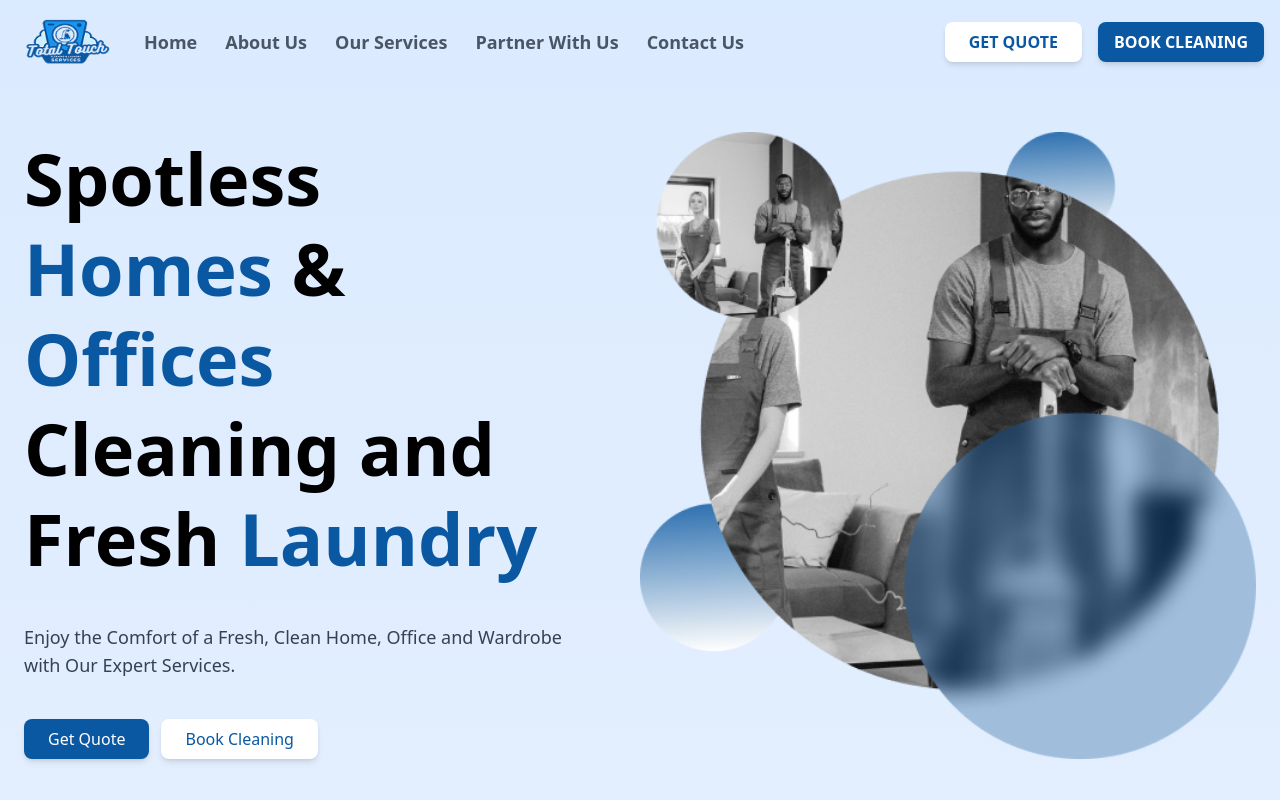
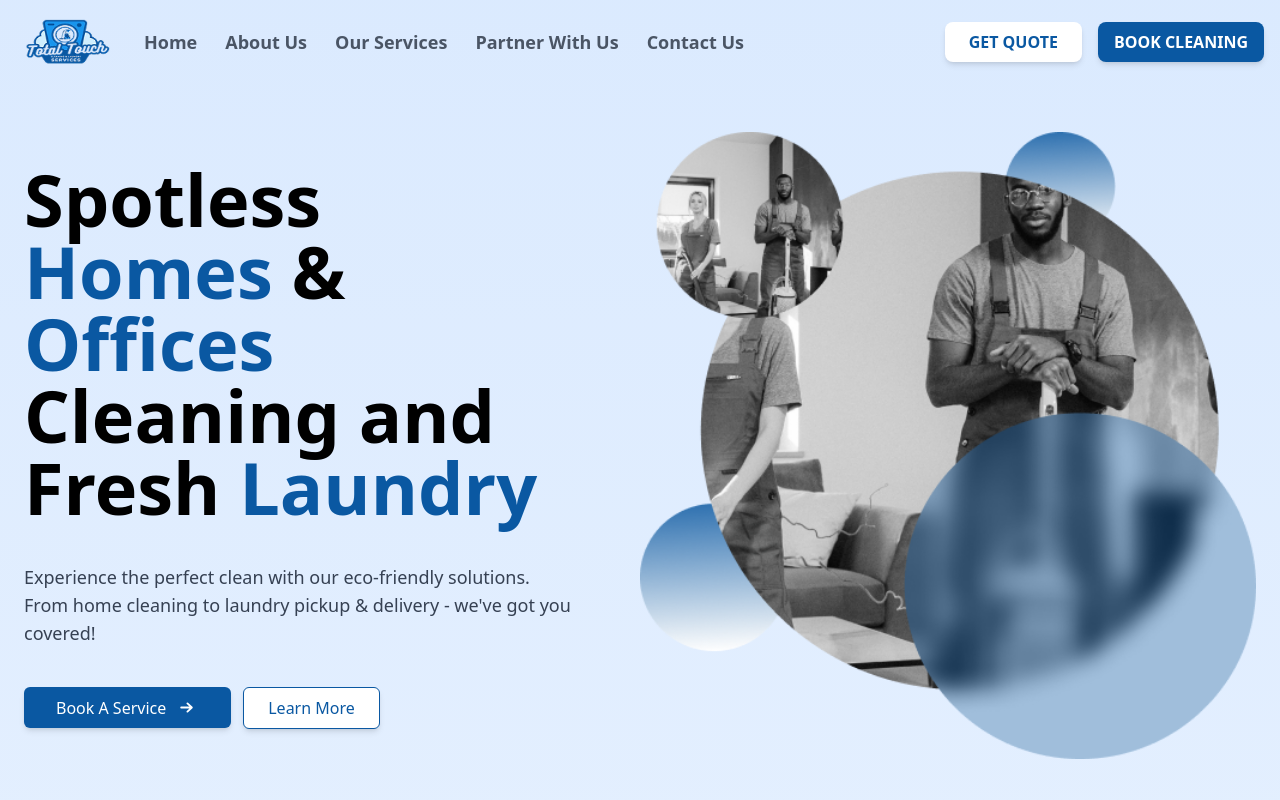
Before and after one commit to oyelajakenny/totaltouch, a Next.js app in the folder app/: page / in a window 1280 px wide. Shown: the top 800 px of the page. Built offline with nearby package versions, Linux system fonts and the light colour scheme.

Commit message:
Made some adjustment

```diff
--- a/app/components/HeroSection.js
+++ b/app/components/HeroSection.js
@@ -1,28 +1,28 @@
 import Image from 'next/image'
 import React from 'react'
+import { HiMiniArrowSmallRight } from "react-icons/hi2";
 
 
 const HeroSection = () => {
   return (
     <div className="container mx-auto flex flex-col-reverse md:flex-col-reverse lg:flex-row items-center justify-between py-12 px-6 ">
       <div className="w-full lg:w-1/2 flex flex-col items-center md:items-start justify-center space-y-6 md:space-y-10 md:pr-16 text-center md:text-left">
-        <h1 className="font-bold leading-tight text-2xl sm:text-4xl md:text-5xl md:text-center lg:text-7xl lg:text-left">
+        <h1 className="font-bold  text-2xl sm:text-4xl md:text-5xl md:text-center lg:text-7xl lg:text-left">
           Spotless <span className="text-[#0A58A2]">Homes</span> &{" "}
           <span className="text-[#0A58A2]">Offices</span> Cleaning and Fresh{" "}
           <span className="text-[#0A58A2]">Laundry</span>
         </h1>
         <p className="text-base sm:text-lg md:text-lg md:text-center lg:text-left text-gray-700">
-          Enjoy the Comfort of a Fresh, Clean Home, Office and Wardrobe with Our
-          Expert Services.
+          Experience the perfect clean with our eco-friendly solutions. From
+          home cleaning to laundry pickup & delivery - we've got you covered!
         </p>
-        <div className='w-full flex justify-center lg:justify-start'>
-
+        <div className="w-full flex justify-center lg:justify-start">
           <div className="flex justify-center items-center gap-3 w-full sm:w-auto ">
-            <button className="bg-[#0A58A2] text-white py-2 px-6 rounded-lg shadow-md  ">
-              Get Quote
+            <button className="bg-[#0A58A2] text-white flex items-center gap-2  py-2 px-8 rounded-md shadow-md  sm:w-auto hover:bg-blue-900 hover:scale-105 transition-transform">
+              Book A Service <HiMiniArrowSmallRight size={25} />
             </button>
-            <button className="bg-white text-[#0A58A2] py-2 px-6 rounded-lg shadow-md  sm:w-auto hover:bg-gray-100">
-              Book Cleaning
+            <button className="bg-white text-[#0A58A2] border border- py-2 px-6 rounded-md shadow-md hover:scale-105   ">
+              Learn More
             </button>
           </div>
         </div>
```
